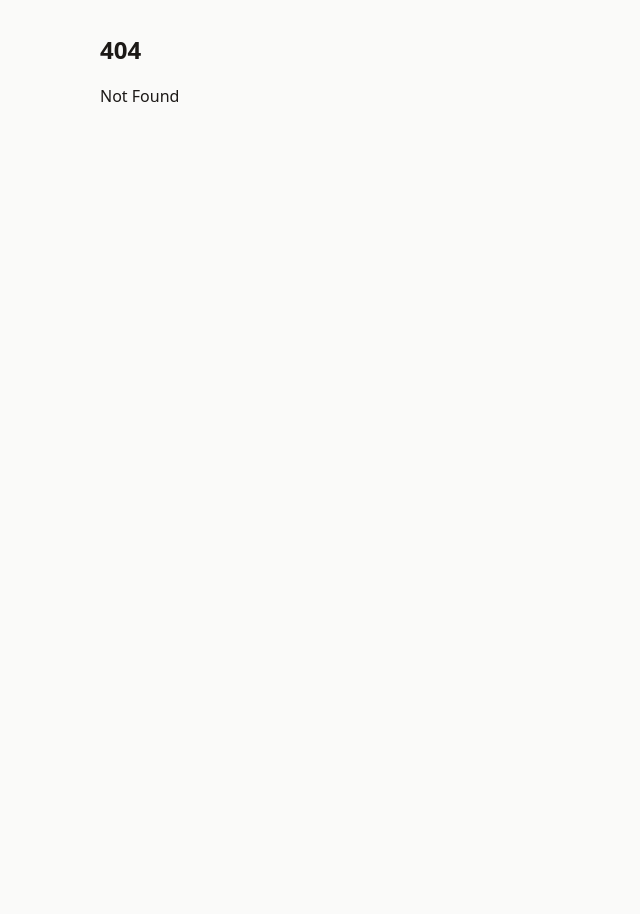
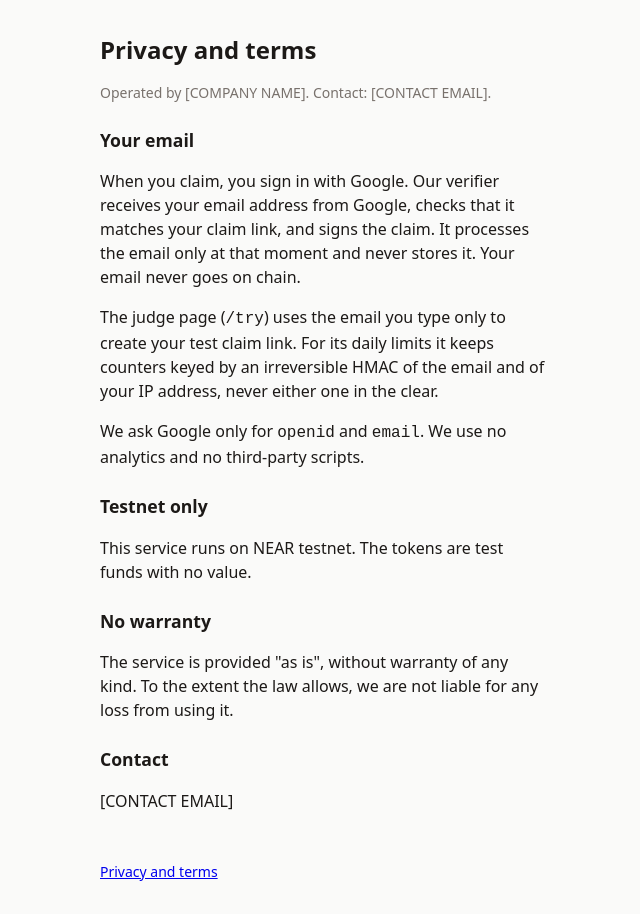
Before and after one commit to yamancan/zarf-on-near, a SvelteKit app in the folder web/: page /privacy in a window 1280 px wide. Before the commit this address had no page. Shown: the whole page, without its empty margins (316-956 px from the left). Before the commit the page ends 800 px from the top, so only its background shows below. Built offline with nearby package versions, Linux system fonts and the light colour scheme.

Commit message:
web: /privacy (privacy notice and terms) with a footer link on every page
Company name and contact are placeholders. The verifier processes the email only at
claim time and never stores it; the judge page keeps only HMAC daily-limit counters;
testnet only; no warranty.

```diff
--- a/web/src/routes/+layout.svelte
+++ b/web/src/routes/+layout.svelte
@@ -3,6 +3,7 @@
 </script>
 
 <main>{@render children()}</main>
+<footer class="muted"><a href="/privacy">Privacy and terms</a></footer>
 
 <style>
   :global(:root) {
@@ -35,6 +36,11 @@
     margin: 0 auto;
     padding: 2rem 16px;
   }
+  footer {
+    max-width: 28rem;
+    margin: 0 auto;
+    padding: 0 16px 2rem;
+  }
   :global(h1) { font-size: 1.5rem; margin: 0 0 0.25rem; }
   :global(.muted) { color: var(--muted); font-size: 0.875rem; }
   :global(.error) { color: var(--danger); }
--- /dev/null
+++ b/web/src/routes/privacy/+page.svelte
@@ -0,0 +1,36 @@
+<svelte:head><title>Privacy and terms · Zarf on NEAR</title></svelte:head>
+
+<h1>Privacy and terms</h1>
+<p class="muted">Operated by [COMPANY NAME]. Contact: [CONTACT EMAIL].</p>
+
+<h2>Your email</h2>
+<p>
+  When you claim, you sign in with Google. Our verifier receives your email address from Google, checks that it
+  matches your claim link, and signs the claim. It processes the email only at that moment and never stores it.
+  Your email never goes on chain.
+</p>
+<p>
+  The judge page (<code>/try</code>) uses the email you type only to create your test claim link. For its daily
+  limits it keeps counters keyed by an irreversible HMAC of the email and of your IP address, never either one
+  in the clear.
+</p>
+<p>We ask Google only for <code>openid</code> and <code>email</code>. We use no analytics and no third-party scripts.</p>
+
+<h2>Testnet only</h2>
+<p>This service runs on NEAR testnet. The tokens are test funds with no value.</p>
+
+<h2>No warranty</h2>
+<p>
+  The service is provided "as is", without warranty of any kind. To the extent the law allows, we are not liable
+  for any loss from using it.
+</p>
+
+<h2>Contact</h2>
+<p>[CONTACT EMAIL]</p>
+
+<style>
+  h2 {
+    font-size: 1.1rem;
+    margin: 1.5rem 0 0.5rem;
+  }
+</style>
```
